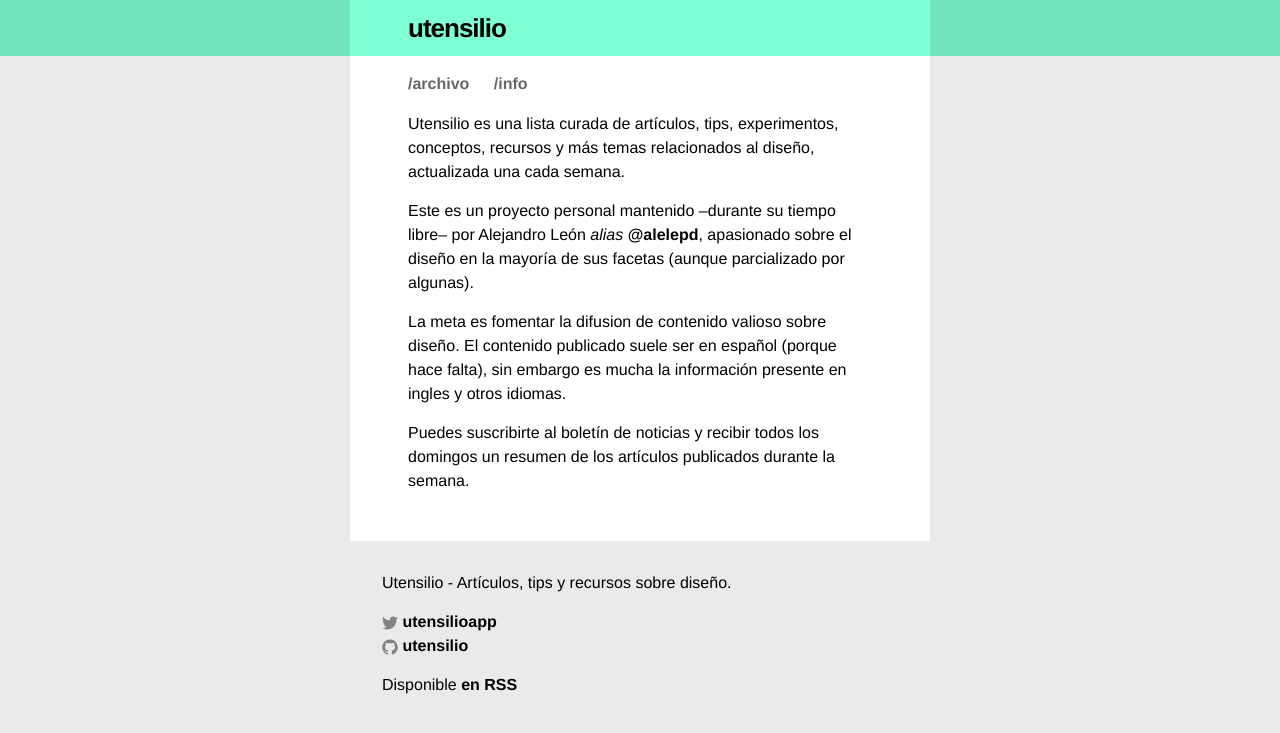
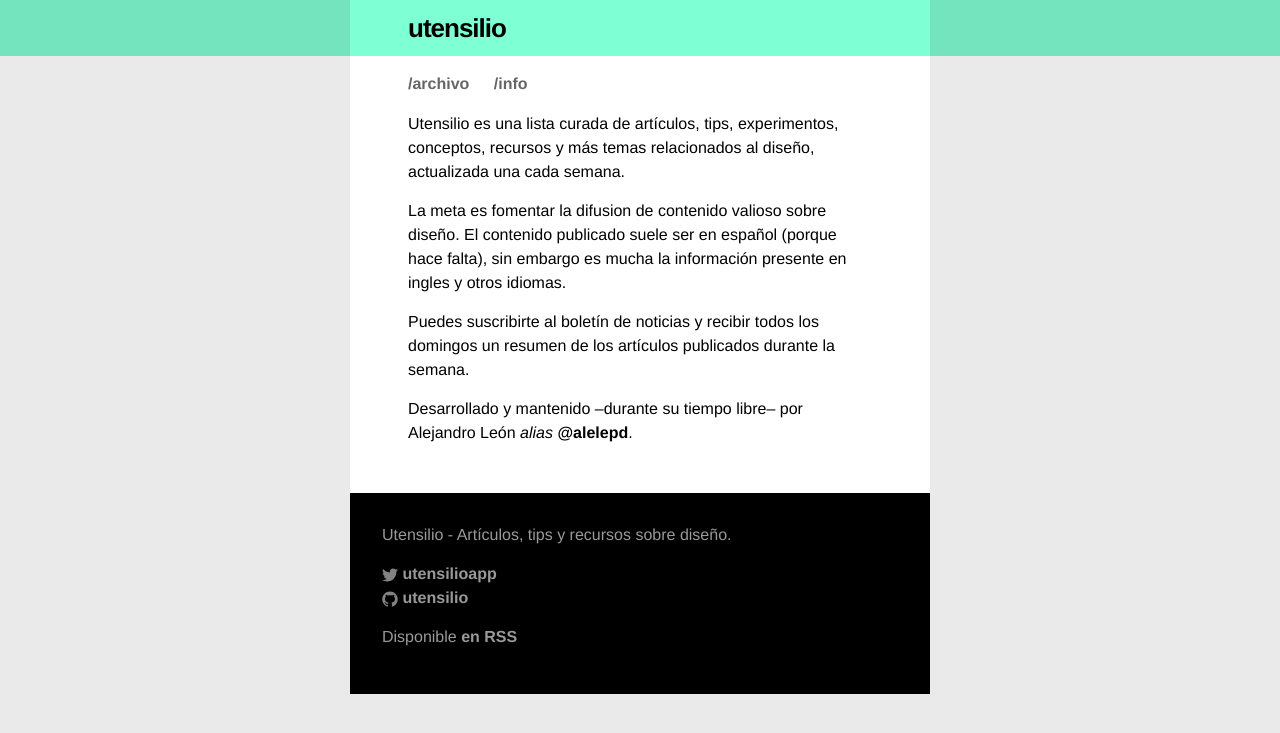
Before and after one commit to utensilio/utensilio, a Jekyll site: the page built from about.md, in a window 1280 px wide. Shown: the top 733 px of the page. Built offline with Jekyll 4.4.1, drawn with Linux system fonts in a browser that asks for light colours.

Commit message:
footer css changes

```diff
--- a/_sass/_base.scss
+++ b/_sass/_base.scss
@@ -112,6 +112,21 @@ a {
     }
 }
 
+.site-footer a {
+  color: inherit;
+  &:hover {
+    color: black;
+    .icon > svg path {
+      fill: black;
+    }
+  }
+
+}
+
+.site-footer icon > svg path {
+  fill: inherit;
+}
+
 /**
   Links to Utensilios
 */
@@ -195,8 +210,9 @@ pre {
 }
 
 .site-footer .wrapper {
-  background: none;
-  padding: 0 2rem;
+  color: rgba(255,255,255,0.6);
+  background: black;
+  padding: $spacing-unit 2rem;
 }
 
 
--- a/_sass/_layout.scss
+++ b/_sass/_layout.scss
@@ -48,9 +48,6 @@
 /**
  * Site footer
  */
-.site-footer {
-    padding: $spacing-unit 0;
-}
 
 .footer-heading {
     font-size: 18px;
@@ -134,7 +131,11 @@
     overflow: hidden;
 
     > li {
-        margin-bottom: $spacing-unit;
+        margin-bottom: 1rem;
+        border-bottom: 1px solid rgba(0,0,0,0.1);
+        &:last-of-type {
+          border-bottom: none;
+        }
     }
 }
 
--- a/about.md
+++ b/about.md
@@ -6,8 +6,8 @@
 
 Utensilio es una lista curada de artículos, tips, experimentos, conceptos, recursos y más temas relacionados al diseño, actualizada una cada semana.
 
-Este es un proyecto personal mantenido –durante su tiempo libre– por Alejandro León _alias_ [@alelepd](https://twitter.com/alelepd), apasionado sobre el diseño en la mayoría de sus facetas (aunque parcializado por algunas).
-
 La meta es fomentar la difusion de contenido valioso sobre diseño. El contenido publicado suele ser en español (porque hace falta), sin embargo es mucha la información presente en ingles y otros idiomas.
 
 Puedes suscribirte al boletín de noticias y recibir todos los domingos un resumen de los artículos publicados durante la semana.
+
+Desarrollado y mantenido –durante su tiempo libre– por Alejandro León _alias_ [@alelepd](https://twitter.com/alelepd).
```
